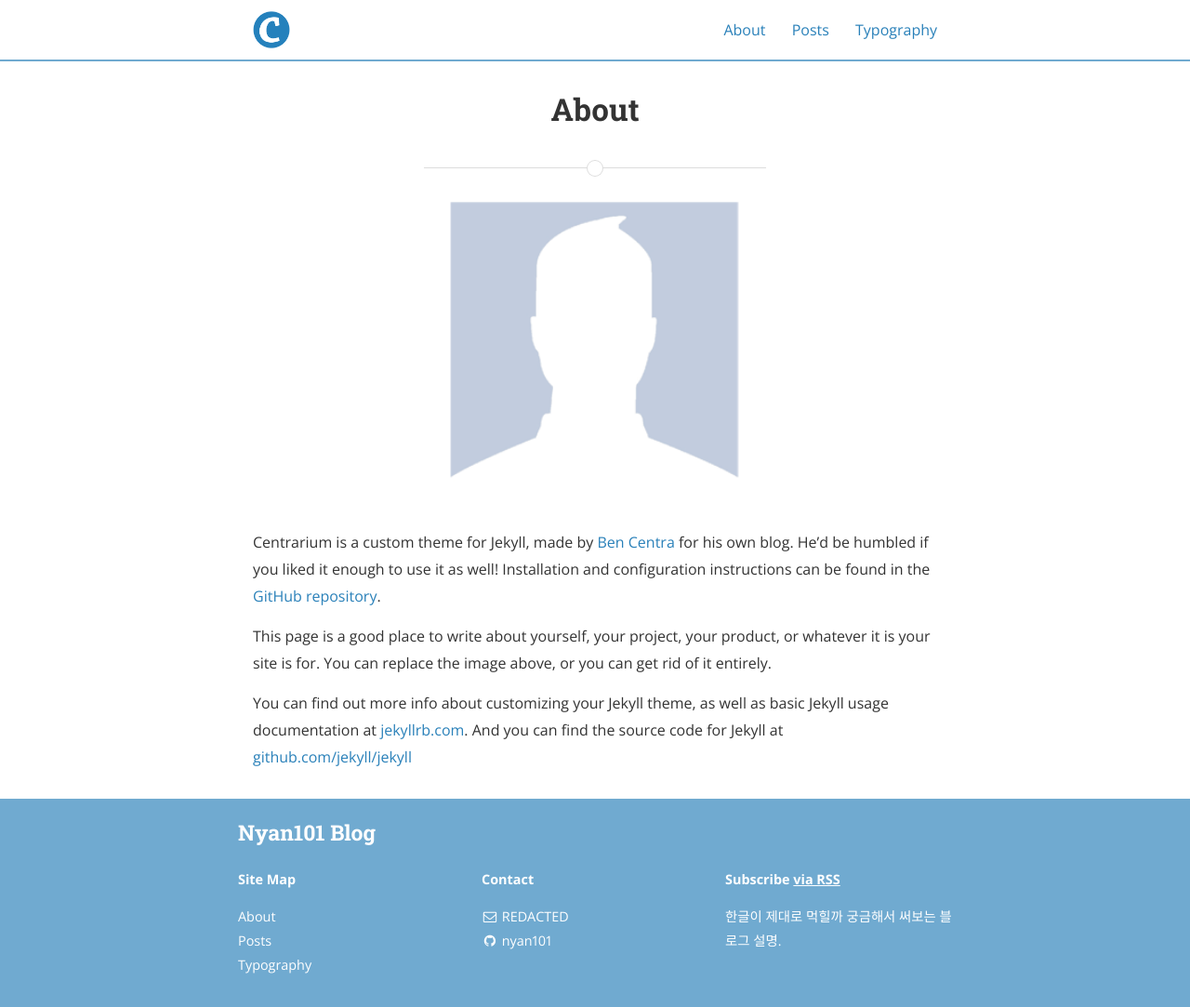
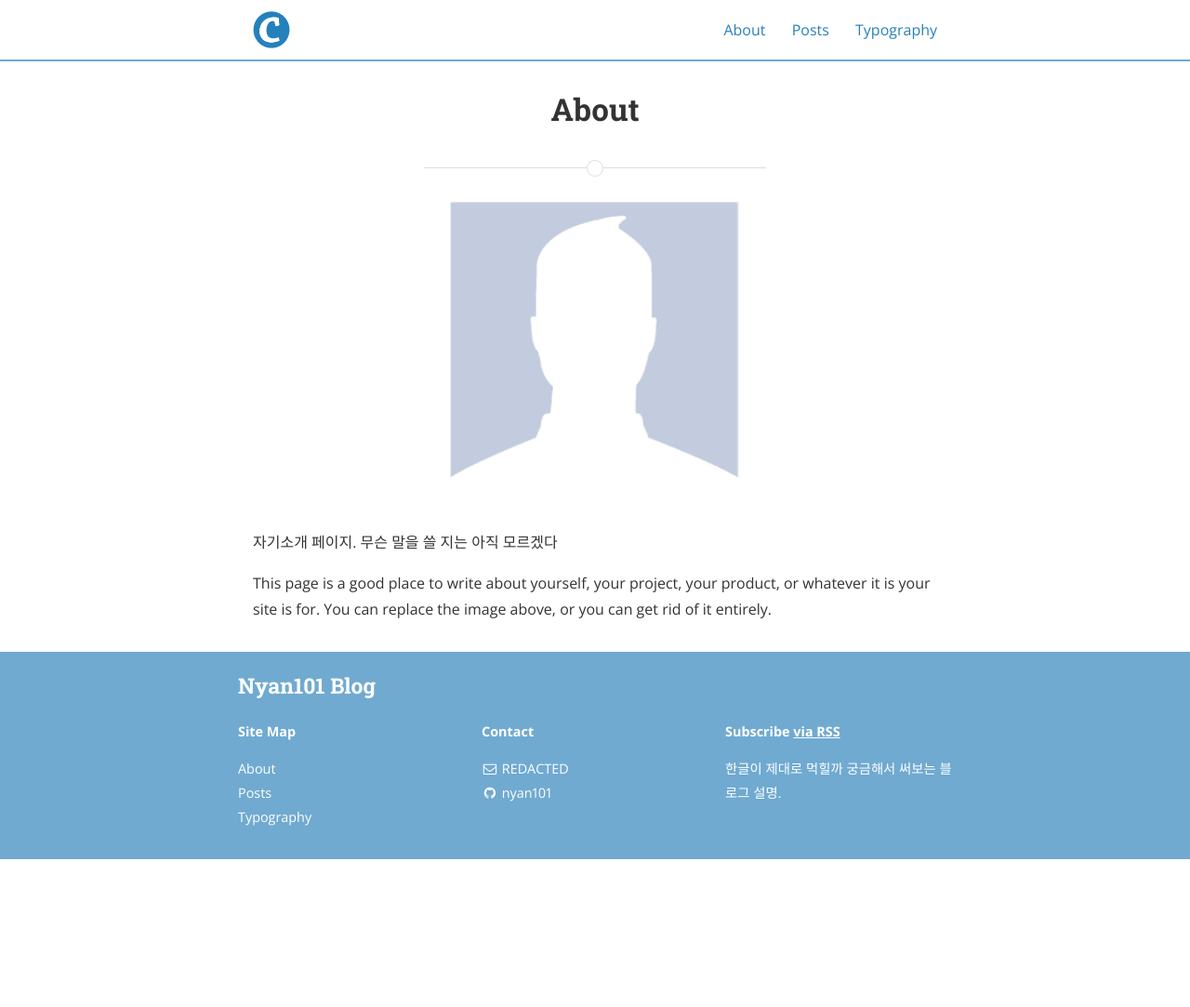
Before and after one commit to nyan101/nyan101.github.io, a Jekyll site: the page built from about.md, in a window 1280 px wide. Shown: the whole page at 93% size. Built offline with Jekyll 4.4.1, drawn with Linux system fonts in a browser that asks for light colours; nearby versions of some CDN libraries; after the commit the page ends 924 px from its top, so only the background shows below that.

```diff
--- a/about.md
+++ b/about.md
@@ -6,12 +6,6 @@ permalink: /about/
 
 <img src="{{ site.baseurl }}/assets/profile-placeholder.gif" title="Profile Picture" class="profile">
 
-Centrarium is a custom theme for Jekyll, made by [Ben Centra][bencentra] for his own blog. He'd be humbled if you liked it enough to use it as well! Installation and configuration instructions can be found in the [GitHub repository](https://github.com/bencentra/centrarium).
+자기소개 페이지. 무슨 말을 쓸 지는 아직 모르겠다
 
 This page is a good place to write about yourself, your project, your product, or whatever it is your site is for. You can replace the image above, or you can get rid of it entirely.
-
-You can find out more info about customizing your Jekyll theme, as well as basic Jekyll usage documentation at [jekyllrb.com](http://jekyllrb.com/). And you can find the source code for Jekyll at [github.com/jekyll/jekyll](https://github.com/jekyll/jekyll)
-
-[centrarium]: https://github.com/bencentra/centrarium
-[bencentra]: http://bencentra.com
-[jekyll]: https://github.com/jekyll/jekyll
```
Also changed, not shown: _posts/2017-08-19-SCPC-2017-후기.md (added, +38 -0 lines), assets/images/2017/08/SCPC2017-beef.jpg (added), assets/images/2017/08/SCPC2017-food.jpg (added), assets/images/2017/08/SCPC2017-reward01.jpg (added), assets/images/2017/08/SCPC2017-score.png (added), assets/images/2017/08/SCPC2017-title.jpg (added), assets/images/2017/08/SCPC2017-workspace.jpg (added).
